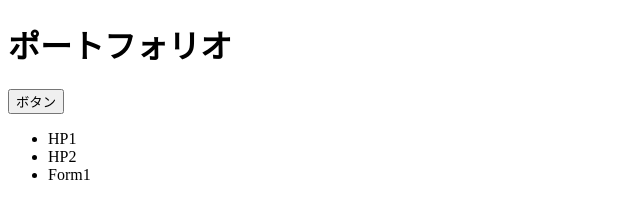
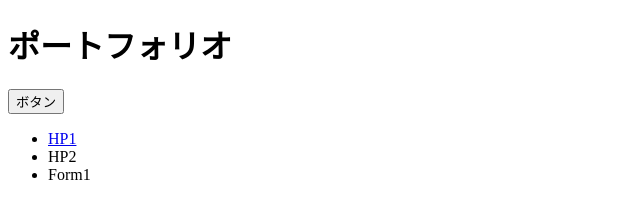
Before and after one commit to ocean72/portfolio, a plain HTML site: page index.html in a window 1280 px wide. Both pictures are taken after a click on the button "ボタン". Shown: the full height of the page, 0-640 px from the left. Drawn offline with nearby package versions, Linux system fonts and the light colour scheme.

Commit message:
Update index.html

```diff
--- a/index.html
+++ b/index.html
@@ -11,7 +11,7 @@
 	<h1>ポートフォリオ</h1>
 	<input type="button" id="btn" value="ボタン">
 	<ul>
-		<li>HP1</li>
+		<li><a href="HP1/index.html">HP1</a></li>
 		<li>HP2</li>
         <li>Form1</li>
     </ul>
```
